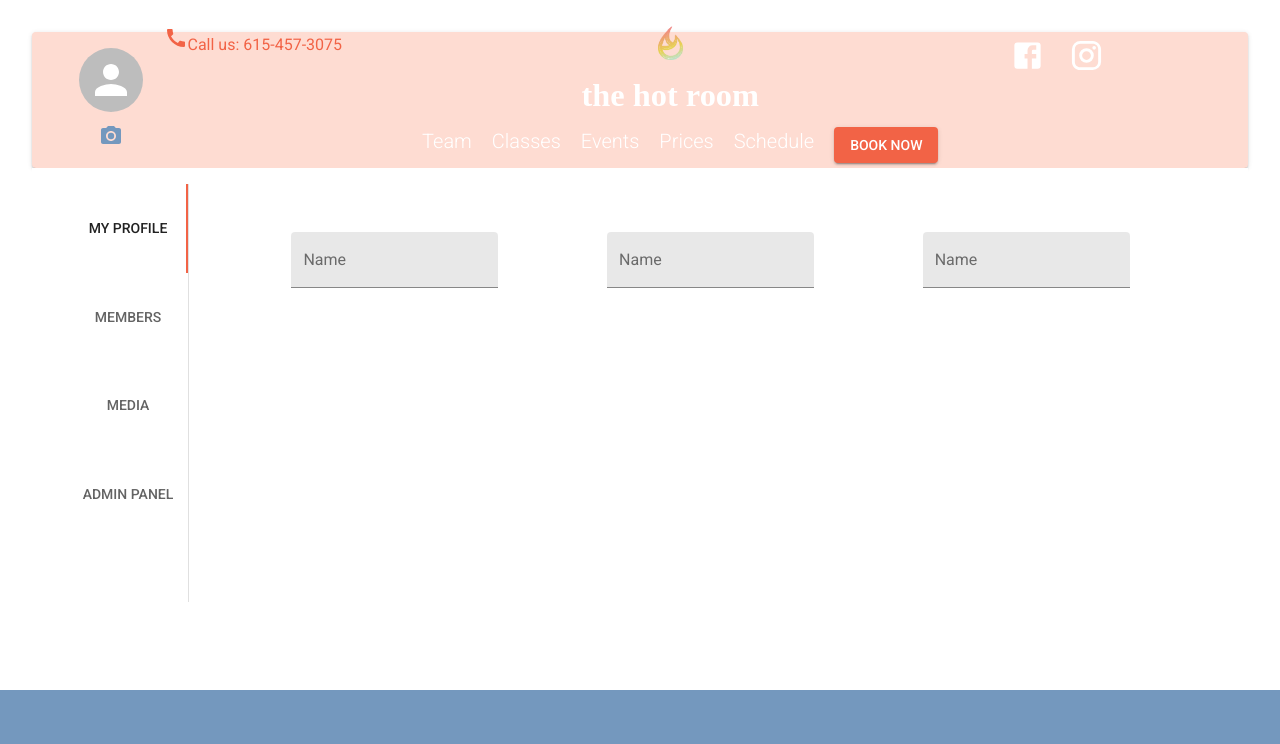
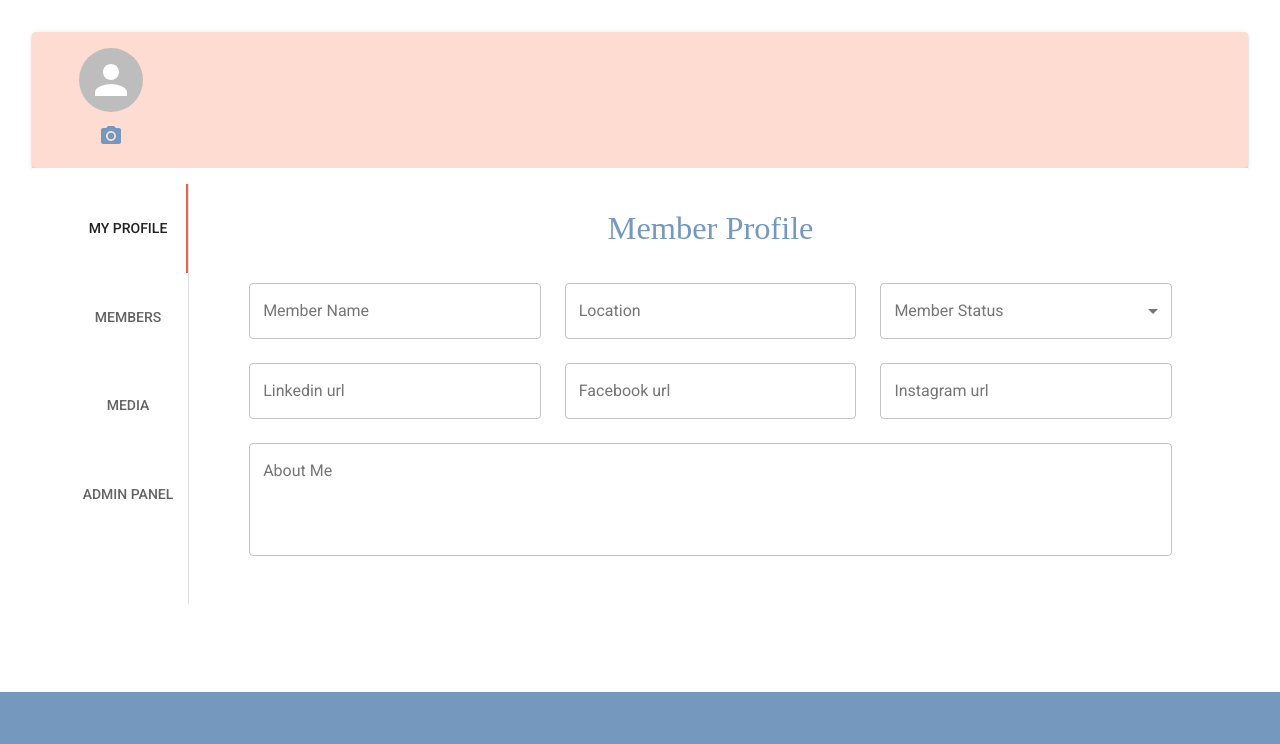
Before and after one commit to Mday1313/the-hot-room, a React (Create React App) app in the folder client/: page /dashboard in a window 1280 px wide. Shown: the top 744 px of the page. Built offline with nearby package versions, Linux system fonts and the light colour scheme; a web font is replaced by a local one; what react-swipeable-views-utils would draw is missing.

Commit message:
dashboard forms ui complete

```diff
--- a/client/src/App.js
+++ b/client/src/App.js
@@ -22,7 +22,7 @@ const App = () =>
   <Provider store={store}>
     <Router>
       <Fragment>
-        <Header />
+
         <Route exact path="/" component={ Home } />
         <section className="mainContainer">
           <Alert />
--- a/client/src/components/admin/AdminForms.js
+++ b/client/src/components/admin/AdminForms.js
@@ -67,8 +67,9 @@ export function EventForm({}) {
                     id="event-time"
                     type="time"
                     variant="outlined"
-
-                    fullWidth label="Time" InputLabelProps={{
+                    fullWidth
+                    label="Time"
+                    InputLabelProps={{
                         shrink: true,
                     }}
                 />
@@ -120,3 +121,136 @@ export function EventForm({}) {
       </>
     );
   }
+
+  export function ClassesForm({}) {
+    const classes = useStyles();
+    const [selectedDate, setSelectedDate] = React.useState(new Date());
+    const [status, setStatus] = React.useState('');
+
+    const handleChange = (event) => {
+      setStatus(event.target.value);
+    };
+
+    const handleDateChange = (date) => {
+      setSelectedDate(date);
+    };
+
+    return (
+        <>
+        <Typography gutterBottom color="primary" variant="h4">
+        Add New Classes
+        </Typography>
+      <form className={classes.root} noValidate autoComplete="off">
+
+        <Grid container xs={12} spacing={3} alignItems="space-around" className={classes.formContainer}>
+
+            <Grid item xs={12} md={6} gutterBottom>
+                <TextField id="class-name" variant="outlined" fullWidth label=" Class Name"  />
+            </Grid>
+
+            <Grid item  xs={12} md={6}>
+                <FormControl variant="outlined" fullWidth className={classes.formControl}>
+                    <InputLabel id="status">Status</InputLabel>
+                    <Select
+                    labelId="status"
+                    id="demo-simple-select-filled"
+                    value={status}
+                    onChange={handleChange}
+                    >
+                    <MenuItem value={1}>
+                        <em>Active</em>
+                    </MenuItem>
+                    <MenuItem value={0}>Inactive</MenuItem>
+
+                    </Select>
+                </FormControl>
+            </Grid>
+            <Grid item  xs={12} >
+                <TextField
+                    id="event-description" label="Description"
+                    multiline
+                    rows={4}
+                    fullWidth
+                    variant="outlined"
+                 />
+            </Grid>
+        </Grid>
+      </form>
+      </>
+    );
+  }
+
+  export function ReviewsForm({}) {
+    const classes = useStyles();
+    const [selectedDate, setSelectedDate] = React.useState(new Date());
+    const [status, setStatus] = React.useState('');
+
+    const handleChange = (event) => {
+      setStatus(event.target.value);
+    };
+
+    const handleDateChange = (date) => {
+      setSelectedDate(date);
+    };
+
+    return (
+        <>
+        <Typography gutterBottom color="primary" variant="h4">
+        Add a Review
+        </Typography>
+      <form className={classes.root} noValidate autoComplete="off">
+
+        <Grid container xs={12} spacing={3} alignItems="space-around" className={classes.formContainer}>
+
+            <Grid item xs={12} md={6} gutterBottom>
+                <TextField id="review-name" variant="outlined" fullWidth label=" Reviewer Name"  />
+            </Grid>
+            <Grid item xs={12} md={6} gutterBottom>
+                <TextField
+                    type="date"
+                    id="review-date"
+                    variant="outlined"
+                    fullWidth
+                    InputLabelProps={{
+                        shrink: true,
+                    }}
+                    label=" Date Reviewed"  />
+            </Grid>
+            <Grid item xs={12} md={6} gutterBottom>
+                <TextField id="review-source" variant="outlined" fullWidth label=" Review Source"  />
+            </Grid>
+
+            <Grid item  xs={12} md={6}>
+                <FormControl variant="outlined" fullWidth className={classes.formControl}>
+                    <InputLabel id="rating">rating</InputLabel>
+                    <Select
+                    labelId="status"
+                    id="demo-simple-select-filled"
+                    value={status}
+                    onChange={handleChange}
+                    >
+                    <MenuItem value={5}>
+                        <em>5 Stars</em>
+                    </MenuItem>
+                    <MenuItem value={4}>4 Star</MenuItem>
+                    <MenuItem value={3}>3 Star</MenuItem>
+                    <MenuItem value={2}>2 Star</MenuItem>
+                    <MenuItem value={1}>1 Star</MenuItem>
+
+                    </Select>
+                </FormControl>
+            </Grid>
+            <Grid item  xs={12} >
+                <TextField
+                    id="event-description" label="Description"
+                    multiline
+                    rows={4}
+                    fullWidth
+                    variant="outlined"
+                 />
+            </Grid>
+        </Grid>
+      </form>
+      </>
+    );
+  }
--- a/client/src/components/admin/AdminPanel.js
+++ b/client/src/components/admin/AdminPanel.js
@@ -1,29 +1,101 @@
 import React from 'react';
-import Grid from '@material-ui/core/Grid';
+import PropTypes from 'prop-types';
 import { makeStyles } from '@material-ui/core/styles';
-import { EventForm } from './AdminForms';
+import {
+    Tabs,
+    Tab,
+    Typography,
+    Grid,
+    Box
+} from '@material-ui/core';
+import {
+    EventForm,
+    ClassesForm,
+    ReviewsForm
+} from './AdminForms';
+import ClassDescription from '../layout/ClassDescription';
 
-const useStyles = makeStyles((theme) => ({
+
+
+
+function TabPanel(props) {
+    const { children, value, index, ...other } = props;
+
+    return (
+      <div
+        role="tabpanel"
+        hidden={value !== index}
+        id={`simple-tabpanel-${index}`}
+        aria-labelledby={`simple-tab-${index}`}
+        {...other}
+      >
+        {value === index && (
+          <Box p={3}>
+            <Typography>{children}</Typography>
+          </Box>
+        )}
+      </div>
+    );
+  }
+
+  TabPanel.propTypes = {
+    children: PropTypes.node,
+    index: PropTypes.any.isRequired,
+    value: PropTypes.any.isRequired,
+  };
+
+  function a11yProps(index) {
+    return {
+      id: `simple-tab-${index}`,
+      'aria-controls': `simple-tabpanel-${index}`,
+    };
+  }
+
+  const useStyles = makeStyles((theme) => ({
     root: {
-     padding: theme.spacing(3),
+      flexGrow: 1,
+      backgroundColor: theme.palette.background.paper,
+    },
+  }));
 
-    },
-    formContainer: {
-      display: 'flex',
-      justifyContent: 'space-between',
-      alignContent: 'center'
-    }
-}));
+  export default function SimpleTabs() {
+    const classes = useStyles();
+    const [value, setValue] = React.useState(0);
 
-const AdminPanel = () => {
-    const classes = useStyles();
+    const handleChange = (event, newValue) => {
+      setValue(newValue);
+    };
 
-    return(
-        <>
-            <EventForm />
+    return (
+      <div className={classes.root}>
+          <Grid container item xs={12} justify="space-between">
+                <Grid item xs={12}>
+                    <Typography variant="h5" align="left" component="h1">Admin Panel</Typography>
+                </Grid>
+            </Grid>
+          <Tabs value={value} centered indicatorColor="primary" textColor="primary" onChange={handleChange} aria-label="simple tabs example">
+            <Tab label="Events" {...a11yProps(0)} />
+            <Tab label="Classes" {...a11yProps(1)} />
+            <Tab label="Reviews" {...a11yProps(2)} />
+            <Tab label="Instructors" {...a11yProps(3)} />
+            {/* <Tab label="Prices" {...a11yProps(4)} /> */}
+          </Tabs>
 
-        </>
-    )
-}
-
-export default AdminPanel;
+        <TabPanel value={value} index={0}>
+          <EventForm />
+        </TabPanel>
+        <TabPanel value={value} index={1}>
+          <ClassesForm />
+        </TabPanel>
+        <TabPanel value={value} index={2}>
+          <ReviewsForm />
+        </TabPanel>
+        <TabPanel value={value} index={3}>
+          Instructors
+        </TabPanel>
+        {/* <TabPanel value={value} index={4}>
+          Prices
+        </TabPanel> */}
+      </div>
+    );
+  }
--- a/client/src/components/admin/ProfileForm.js
+++ b/client/src/components/admin/ProfileForm.js
@@ -1,6 +1,14 @@
 import React from 'react';
-import TextField from '@material-ui/core/TextField';
-import Grid from '@material-ui/core/Grid';
+import {
+  TextField,
+  Grid,
+  Typography,
+  InputLabel,
+  MenuItem,
+  FormControl,
+  FormHelperText,
+  Select
+} from '@material-ui/core';
 import { makeStyles } from '@material-ui/core/styles';
 
 
@@ -18,22 +26,68 @@ const useStyles = makeStyles((theme) => ({
 
 const ProfileForm = () => {
   const classes = useStyles();
+  const [status, setStatus] = React.useState('');
 
+  const handleChange = (event) => {
+    setStatus(event.target.value);
+  };
   return (
-    <form className={classes.root} noValidate autoComplete="off">
+    <>
+    <Typography gutterBottom color="primary" variant="h4">
+        Member Profile
+        </Typography>
+      <form className={classes.root} noValidate autoComplete="off">
 
-      <Grid container className={classes.formContainer}>
-        <Grid item xs={4}>
-            <TextField id="profile-name" label="Name" variant="filled" />
+        <Grid container xs={12} spacing={3} alignItems="space-around" className={classes.formContainer}>
+
+            <Grid item xs={12} md={4} gutterBottom>
+                <TextField id="member-name" variant="outlined" fullWidth label="Member Name"  />
+            </Grid>
+
+            <Grid item  xs={12} md={4}>
+                <TextField variant="outlined" id="event-location" fullWidth label="Location"  />
+            </Grid>
+
+            <Grid item  xs={12} md={4}>
+                <FormControl variant="outlined" fullWidth className={classes.formControl}>
+                    <InputLabel id="member-status">Member Status</InputLabel>
+                    <Select
+                    labelId="status"
+                    id="demo-simple-select-filled"
+                    value={status}
+                    onChange={handleChange}
+                    >
+                      <MenuItem value="student">
+                          <em>Student</em>
+                      </MenuItem>
+                      <MenuItem value="instructor">Instructor</MenuItem>
+
+                    </Select>
+                </FormControl>
+            </Grid>
+            <Grid item  xs={12} md={4}>
+                <TextField variant="outlined" id="linkedin-url" fullWidth label="Linkedin url"  />
+            </Grid>
+            <Grid item  xs={12} md={4}>
+                <TextField variant="outlined" id="facebook-url" fullWidth label="Facebook url"  />
+            </Grid>
+            <Grid item  xs={12} md={4}>
+                <TextField variant="outlined" id="instagram-url" fullWidth label="Instagram url"  />
+            </Grid>
+
+
+            <Grid item  xs={12} >
+                <TextField
+                    id="member-bio" label="About Me"
+                    multiline
+                    rows={4}
+                    fullWidth
+                    variant="outlined"
+                 />
+            </Grid>
         </Grid>
-        <Grid item  xs={4}>
-            <TextField id="profile-name" label="Name" variant="filled" />
-        </Grid>
-        <Grid item  xs={4}>
-            <TextField id="profile-name" label="Name" variant="filled" />
-        </Grid>
-      </Grid>
-    </form>
+      </form>
+      </>
   );
 }
 
--- a/client/src/pages/landing/Classes.js
+++ b/client/src/pages/landing/Classes.js
@@ -4,6 +4,7 @@ import ClassDescription from '../../components/layout/ClassDescription';
 import img from '../../resources/images/teamHero.jpg';
 import SmallHero from '../../components/layout/SmallHero';
 import { Typography } from '@material-ui/core';
+import Header from '../../components/layout/Header';
 
 // ToDo: replace with database call
 const items = [
@@ -43,6 +44,8 @@ const items = [
 const FullClasses = ({...props}) => {
 
     return (
+        <>
+         <Header />
         <div style={{    background: 'linear-gradient(to bottom right, #7498be, #b8cddd, #fedcd2)'}}>
             <SmallHero title="Classes Offered" altText="true" img={img}/>
             <div  >
@@ -60,7 +63,7 @@ const FullClasses = ({...props}) => {
 
             </div>
         </div>
-
+       </>
     )
 }
 
--- a/client/src/pages/landing/Events.js
+++ b/client/src/pages/landing/Events.js
@@ -3,6 +3,7 @@ import SmallHero from '../../components/layout/SmallHero';
 import img from '../../resources/images/teamHero.jpg';
 import FullEvent from '../../components/common/FullEvent';
 import Grid from '@material-ui/core/Grid';
+import Header from '../../components/layout/Header';
 
 
 const events = [
@@ -72,6 +73,7 @@ const Events = () => {
 
     return (
         <div>
+            <Header />
             {/* if no events, display no events at this time, new events coming soon */}
             <SmallHero img={img} alt="Events Hero" title="Upcoming Events"/>
 
--- a/client/src/pages/landing/Home.js
+++ b/client/src/pages/landing/Home.js
@@ -7,15 +7,16 @@ import BellyBanner from '../../components/layout/BellyBanner';
 import Events from '../../components/layout/Events';
 import Partners from '../../components/layout/Partners';
 import StudioInfo from '../../components/layout/StudioInfo';
+import Header from '../../components/layout/Header';
 
 const Home = () => {
     return (
         <div>
+            <Header />
             <Hero />
             <CallToAction />
             <StudioInfo />
             <BellyBanner />
-
             <InfoCards />
             <Reviews />
             <Events />
--- a/client/src/pages/landing/Pricing.js
+++ b/client/src/pages/landing/Pricing.js
@@ -5,7 +5,7 @@ import Typography from '@material-ui/core/Typography';
 import Button from '@material-ui/core/Button';
 import { makeStyles, useTheme } from '@material-ui/core/styles';
 import img from '../../resources/images/yogaPortrait.jpg';
-
+import Header from '../../components/layout/Header';
 import headImg from '../../resources/images/HR-23.jpg';
 import { url } from 'gravatar';
 import Etiquette from '../../components/layout/Etiquette';
@@ -61,6 +61,8 @@ const Pricing = () => {
     const classes = useStyles();
 
     return (
+        <>
+        <Header />
         <div className={classes.root}>
             <SmallHero  alt="yoga image" img={headImg} position="75%"/>
             <Grid container className={classes.section} >
@@ -148,6 +150,7 @@ const Pricing = () => {
 
 
         </div>
+    </>
     )
 }
 
--- a/client/src/pages/landing/Team.js
+++ b/client/src/pages/landing/Team.js
@@ -1,5 +1,6 @@
 import React from 'react';
 import SmallHero from '../../components/layout/SmallHero';
+import Header from '../../components/layout/Header';
 import headImg from '../../resources/images/teamHero.jpg';
 import img from '../../resources/images/HR_16.jpg';
 import team1 from '../../resources/images/WS-2.jpg';
@@ -82,6 +83,8 @@ const Team = () => {
     const classes = useStyles();
 
     return (
+        <>
+        <Header />
         <div className={classes.root}>
             <SmallHero img={headImg} alt="Team Hero" title="Meet the Team"/>
             {/* <Grid container item xs={12} className={classes.team}>
@@ -105,6 +108,7 @@ const Team = () => {
             </Grid>
 
         </div>
+    </>
     )
 }
 
```
Also changed, not shown: client/src/components/common/FilterBtns.js (+7 -5 lines). Lines whose indentation alone changed are shown as unchanged.
